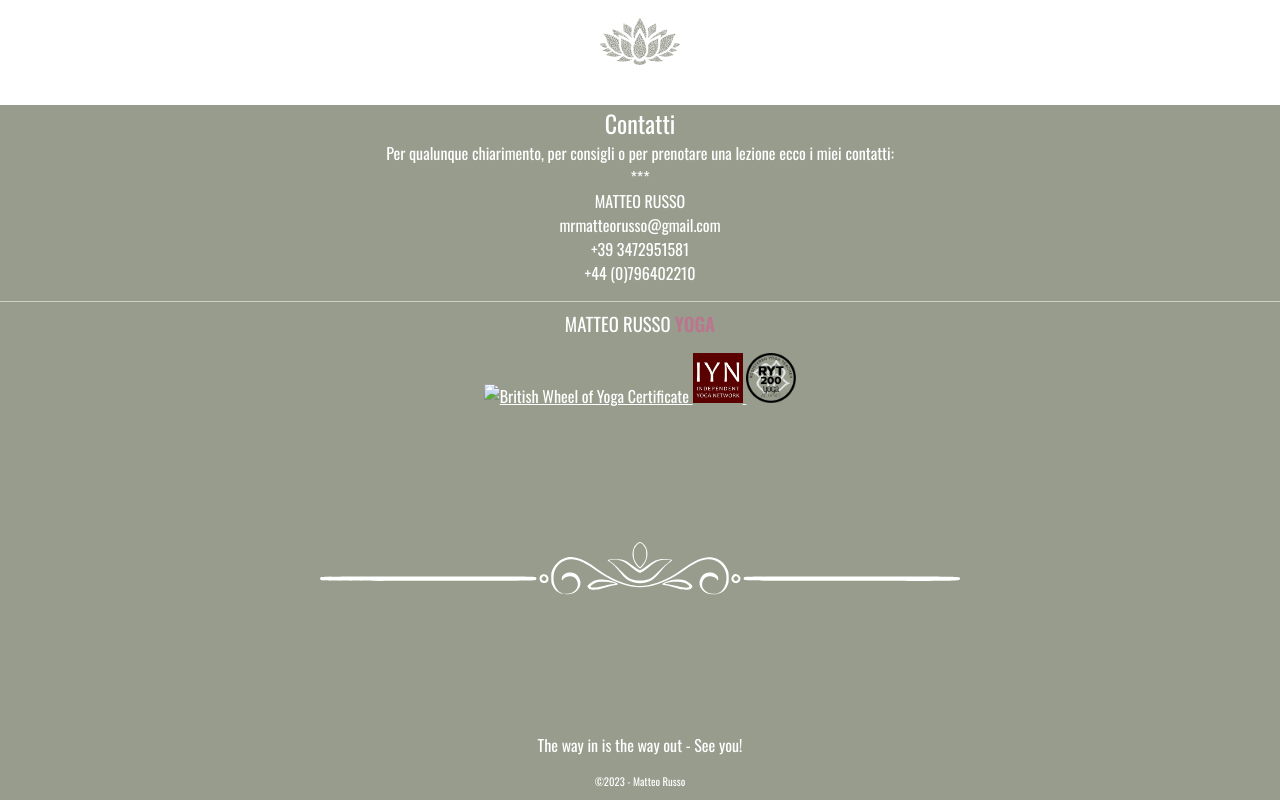
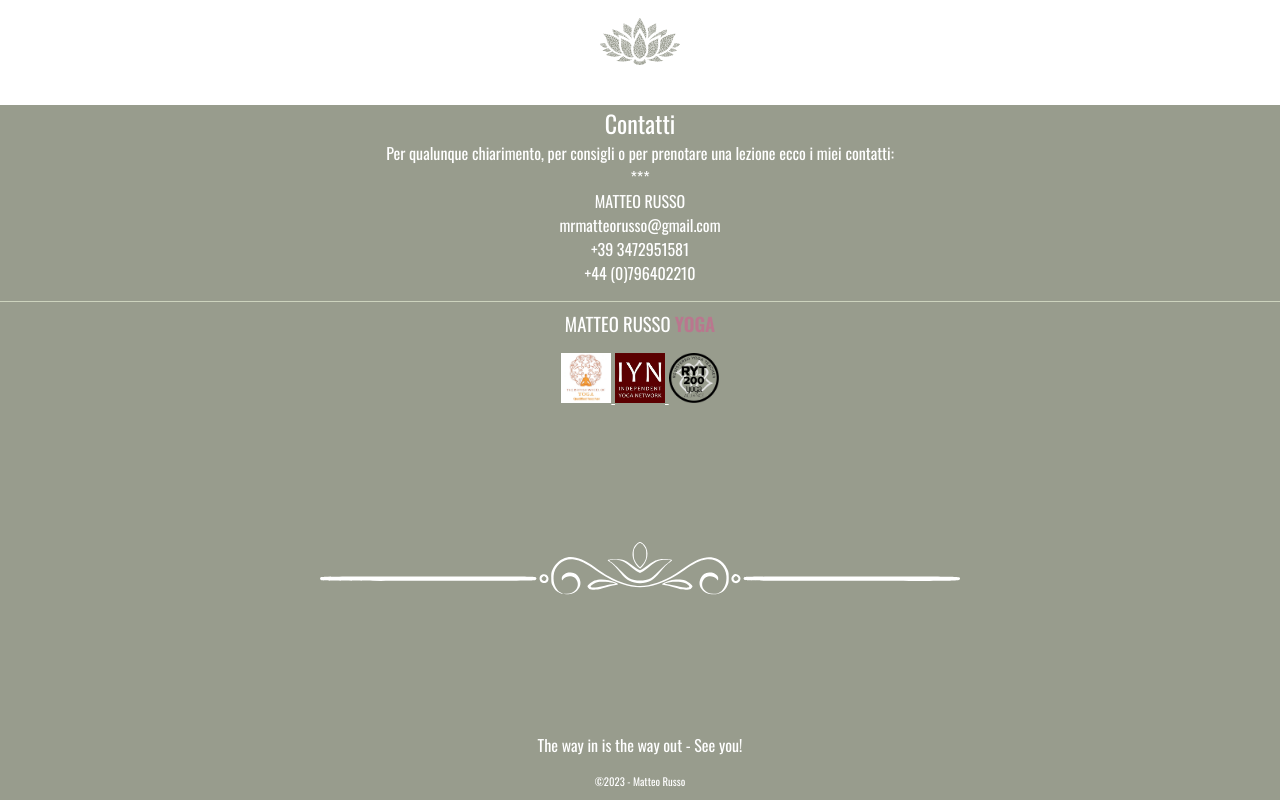
Before and after one commit to mrmatteorusso/bormio-yoga, a plain HTML site: page index.html in a window 1280 px wide. Shown: the part 5055-5855 px from the top of the page. Drawn offline with nearby package versions, Linux system fonts and the light colour scheme.

Commit message:
fixed error 404 in images compressed in webp

```diff
--- a/index.html
+++ b/index.html
@@ -337,7 +337,7 @@
         <div class="certificates-logo">
           <a href="bwy.org.uk">
             <img
-              src="/assets/images/BWY.jpg"
+              src="/assets/images/BWY.webp"
               alt="British Wheel of Yoga Certificate"
             />
           </a>
```
